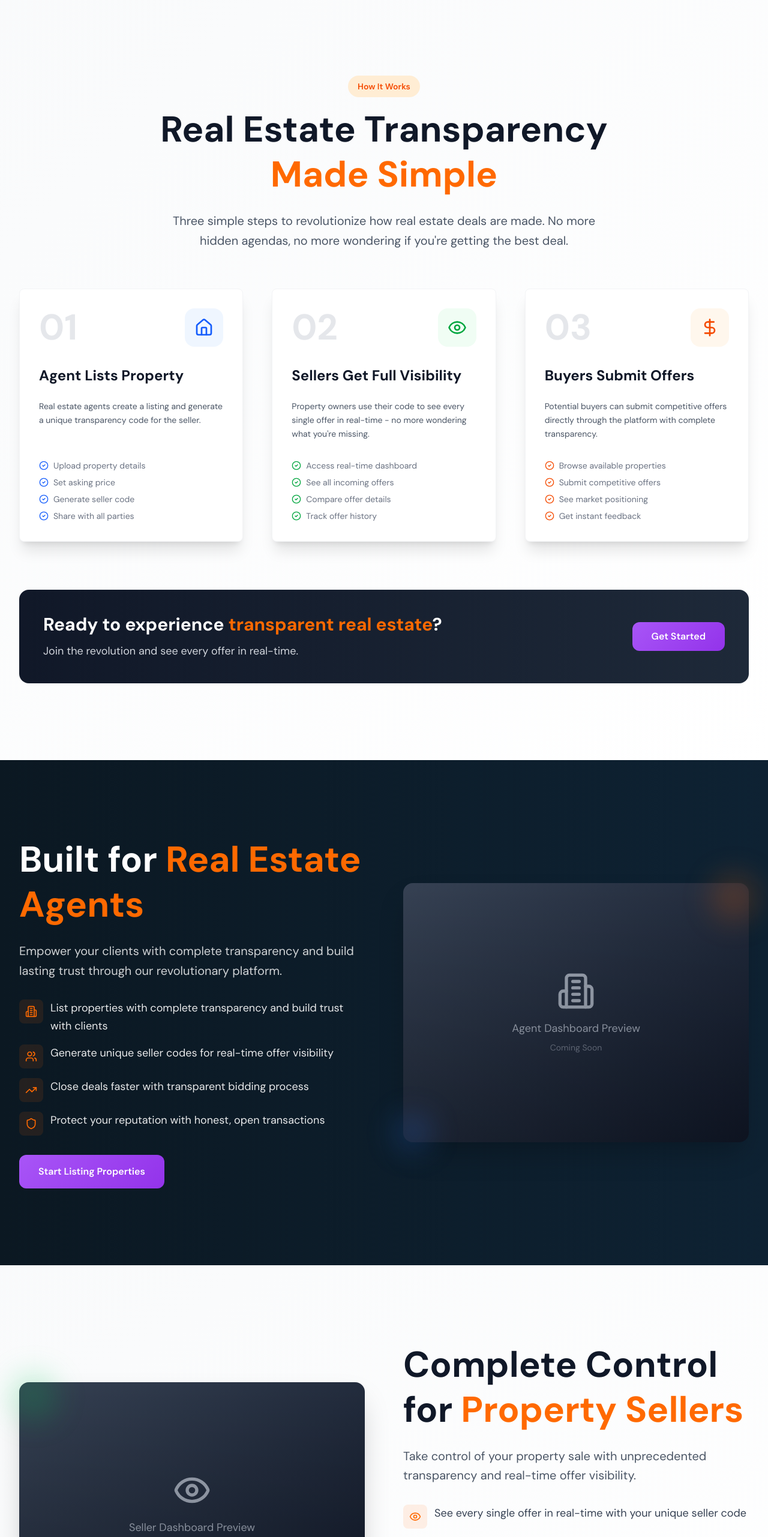
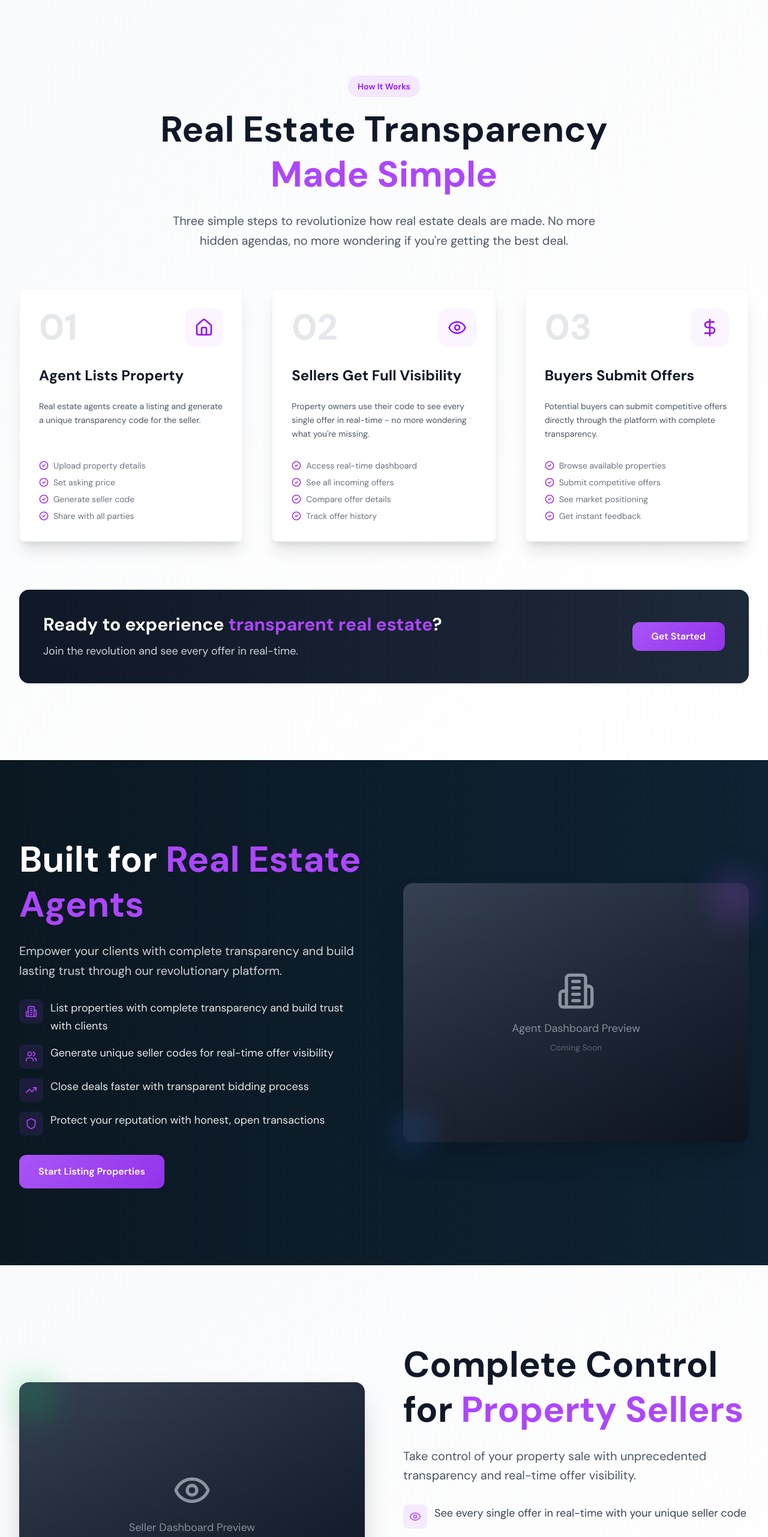
Before and after one commit to RightOfferUK/rightoffer, a Next.js app: page / in a window 1280 px wide. Shown: the part 1164-3726 px from the top of the page at 60% size. Built offline with nearby package versions, Linux system fonts and the light colour scheme; no server answers.

Commit message:
updated new colour scheme for landing page

```diff
--- a/src/components/home/ForAgents.tsx
+++ b/src/components/home/ForAgents.tsx
@@ -59,7 +59,7 @@ const ForAgents = () => {
               variants={itemVariants}
             >
               Built for
-              <span className="text-orange-500"> Real Estate Agents</span>
+              <span className="text-purple-500"> Real Estate Agents</span>
             </motion.h2>
 
             <motion.p
@@ -82,8 +82,8 @@ const ForAgents = () => {
                   >
 
                     <div className="flex items-start gap-3">
-                      <div className="w-10 h-10 bg-orange-500/10 rounded-lg flex items-center justify-center flex-shrink-0">
-                        <IconComponent className="w-5 h-5 text-orange-500" />
+                      <div className="w-10 h-10 bg-purple-500/10 rounded-lg flex items-center justify-center flex-shrink-0">
+                        <IconComponent className="w-5 h-5 text-purple-500" />
                       </div>
                       <p className="text-white/90 font-dm-sans text-lg leading-relaxed">
                         {benefit.text}
@@ -131,7 +131,7 @@ const ForAgents = () => {
             </div>
 
             {/* Decorative elements */}
-            <div className="absolute -top-4 -right-4 w-20 h-20 bg-orange-500/20 rounded-full blur-xl"></div>
+            <div className="absolute -top-4 -right-4 w-20 h-20 bg-purple-500/20 rounded-full blur-xl"></div>
             <div className="absolute -bottom-4 -left-4 w-16 h-16 bg-blue-500/20 rounded-full blur-xl"></div>
           </motion.div>
         </div>
--- a/src/components/home/ForSellers.tsx
+++ b/src/components/home/ForSellers.tsx
@@ -70,7 +70,7 @@ const ForSellers = () => {
 
             {/* Decorative elements */}
             <div className="absolute -top-4 -left-4 w-20 h-20 bg-green-500/20 rounded-full blur-xl"></div>
-            <div className="absolute -bottom-4 -right-4 w-16 h-16 bg-orange-500/20 rounded-full blur-xl"></div>
+            <div className="absolute -bottom-4 -right-4 w-16 h-16 bg-purple-500/20 rounded-full blur-xl"></div>
           </motion.div>
 
           {/* Right side - Content */}
@@ -86,7 +86,7 @@ const ForSellers = () => {
               variants={itemVariants}
             >
               Complete Control for
-              <span className="text-orange-500"> Property Sellers</span>
+              <span className="text-purple-500"> Property Sellers</span>
             </motion.h2>
 
             <motion.p
@@ -109,8 +109,8 @@ const ForSellers = () => {
                   >
 
                     <div className="flex items-start gap-3">
-                      <div className="w-10 h-10 bg-orange-500/10 rounded-lg flex items-center justify-center flex-shrink-0">
-                        <IconComponent className="w-5 h-5 text-orange-500" />
+                      <div className="w-10 h-10 bg-purple-500/10 rounded-lg flex items-center justify-center flex-shrink-0">
+                        <IconComponent className="w-5 h-5 text-purple-500" />
                       </div>
                       <p className="text-gray-700 font-dm-sans text-lg leading-relaxed">
                         {benefit.text}
--- a/src/components/home/HowItWorks.tsx
+++ b/src/components/home/HowItWorks.tsx
@@ -12,9 +12,9 @@ const HowItWorks = () => {
       description: "Real estate agents create a listing and generate a unique transparency code for the seller.",
       icon: Home,
       details: ["Upload property details", "Set asking price", "Generate seller code", "Share with all parties"],
-      color: "from-blue-500 to-blue-600",
-      bgColor: "bg-blue-50",
-      textColor: "text-blue-600"
+      color: "from-purple-500 to-purple-600",
+      bgColor: "bg-purple-50",
+      textColor: "text-purple-600"
     },
     {
       number: "02",
@@ -22,9 +22,9 @@ const HowItWorks = () => {
       description: "Property owners use their code to see every single offer in real-time - no more wondering what you're missing.",
       icon: Eye,
       details: ["Access real-time dashboard", "See all incoming offers", "Compare offer details", "Track offer history"],
-      color: "from-green-500 to-green-600",
-      bgColor: "bg-green-50",
-      textColor: "text-green-600"
+      color: "from-purple-600 to-purple-700",
+      bgColor: "bg-purple-50",
+      textColor: "text-purple-600"
     },
     {
       number: "03",
@@ -32,9 +32,9 @@ const HowItWorks = () => {
       description: "Potential buyers can submit competitive offers directly through the platform with complete transparency.",
       icon: DollarSign,
       details: ["Browse available properties", "Submit competitive offers", "See market positioning", "Get instant feedback"],
-      color: "from-orange-500 to-orange-600",
-      bgColor: "bg-orange-50",
-      textColor: "text-orange-600"
+      color: "from-purple-700 to-purple-800",
+      bgColor: "bg-purple-50",
+      textColor: "text-purple-600"
     }
   ];
 
@@ -71,7 +71,7 @@ const HowItWorks = () => {
           viewport={{ once: true }}
         >
           <motion.span
-            className="inline-block px-4 py-2 bg-orange-100 text-orange-600 rounded-full text-sm font-semibold font-dm-sans mb-4"
+            className="inline-block px-4 py-2 bg-purple-100 text-purple-600 rounded-full text-sm font-semibold font-dm-sans mb-4"
             initial={{ opacity: 0, scale: 0.8 }}
             whileInView={{ opacity: 1, scale: 1 }}
             transition={{ duration: 0.6, delay: 0.2 }}
@@ -88,7 +88,7 @@ const HowItWorks = () => {
             viewport={{ once: true }}
           >
             Real Estate Transparency
-            <span className="text-orange-500"> Made Simple</span>
+            <span className="text-purple-500"> Made Simple</span>
           </motion.h2>
 
           <motion.p
@@ -215,7 +215,7 @@ const HowItWorks = () => {
                 transition={{ duration: 0.6, delay: 0.2 }}
                 viewport={{ once: true }}
               >
-                Ready to experience <span className="text-orange-500">transparent real estate</span>?
+                Ready to experience <span className="text-purple-500">transparent real estate</span>?
               </motion.h3>
               <motion.p
                 className="text-gray-300 font-dm-sans text-base lg:text-lg"
--- a/src/components/home/PricingContact.tsx
+++ b/src/components/home/PricingContact.tsx
@@ -38,46 +38,75 @@ const PricingContact = () => {
             viewport={{ once: true }}
           >
             {/* Glass background effect */}
-            <div className="absolute inset-0 bg-gradient-to-r from-orange-500/20 to-orange-600/20 rounded-3xl blur-xl"></div>
+            <div className="absolute inset-0 bg-gradient-to-r from-purple-500/20 to-purple-600/20 rounded-3xl blur-xl"></div>
 
             <div className="relative backdrop-blur-xl bg-white/10 border border-white/20 rounded-3xl p-8 shadow-2xl h-full flex flex-col">
               <motion.div
-                className="text-center flex-1 flex flex-col justify-between"
+                className="text-center flex-1 flex flex-col"
                 initial={{ opacity: 0, y: 20 }}
                 whileInView={{ opacity: 1, y: 0 }}
                 transition={{ duration: 0.6, delay: 0.2 }}
                 viewport={{ once: true }}
               >
-                <div>
-                  <h3 className="text-2xl font-bold font-dm-sans text-white mb-4">Simple Pricing</h3>
+                {/* Header */}
                 <div className="mb-6">
-                    <span className="text-6xl font-black font-dm-sans text-orange-500">£25</span>
-                    <p className="text-white/80 font-dm-sans mt-2">per property listing</p>
+                  <h3 className="text-2xl font-bold font-dm-sans text-white mb-2">Simple Pricing</h3>
+                  <p className="text-white/70 font-dm-sans text-sm">Transparent pricing, no hidden costs</p>
                 </div>
 
-                  <div className="space-y-3 mb-8">
+                {/* Price */}
+                <div className="mb-8">
+                  <div className="flex items-baseline justify-center gap-2">
+                    <span className="text-6xl font-black font-dm-sans text-purple-500">£25</span>
+                    <span className="text-white/60 font-dm-sans text-lg">per listing</span>
+                  </div>
+                  <p className="text-white/80 font-dm-sans text-sm mt-2">One-time payment • No monthly fees</p>
+                </div>
+
+                {/* Features */}
+                <div className="space-y-4 mb-8">
                   <div className="flex items-center gap-3 text-white/90">
-                      <CheckCircle2 className="w-5 h-5 text-orange-500 flex-shrink-0" />
-                      <span className="font-dm-sans text-sm">Real-time transparency</span>
+                    <CheckCircle2 className="w-5 h-5 text-purple-500 flex-shrink-0" />
+                    <span className="font-dm-sans text-sm">Real-time offer transparency</span>
                   </div>
                   <div className="flex items-center gap-3 text-white/90">
-                      <CheckCircle2 className="w-5 h-5 text-orange-500 flex-shrink-0" />
-                      <span className="font-dm-sans text-sm">Seller codes included</span>
+                    <CheckCircle2 className="w-5 h-5 text-purple-500 flex-shrink-0" />
+                    <span className="font-dm-sans text-sm">Unique seller codes included</span>
                   </div>
                   <div className="flex items-center gap-3 text-white/90">
-                      <CheckCircle2 className="w-5 h-5 text-orange-500 flex-shrink-0" />
-                      <span className="font-dm-sans text-sm">No monthly fees</span>
+                    <CheckCircle2 className="w-5 h-5 text-purple-500 flex-shrink-0" />
+                    <span className="font-dm-sans text-sm">Unlimited buyer submissions</span>
                   </div>
+                  <div className="flex items-center gap-3 text-white/90">
+                    <CheckCircle2 className="w-5 h-5 text-purple-500 flex-shrink-0" />
+                    <span className="font-dm-sans text-sm">24/7 dashboard access</span>
+                  </div>
+                  <div className="flex items-center gap-3 text-white/90">
+                    <CheckCircle2 className="w-5 h-5 text-purple-500 flex-shrink-0" />
+                    <span className="font-dm-sans text-sm">Email notifications</span>
                   </div>
                 </div>
 
+                {/* Stats */}
+                <div className="grid grid-cols-2 gap-4 mb-8">
+                  <div className="bg-white/5 rounded-xl p-4 border border-white/10">
+                    <div className="text-2xl font-bold text-purple-500 font-dm-sans">500+</div>
+                    <div className="text-white/70 text-xs font-dm-sans">Properties Listed</div>
+                  </div>
+                  <div className="bg-white/5 rounded-xl p-4 border border-white/10">
+                    <div className="text-2xl font-bold text-purple-500 font-dm-sans">98%</div>
+                    <div className="text-white/70 text-xs font-dm-sans">Satisfaction Rate</div>
+                  </div>
+                </div>
+
+                {/* CTA */}
                 <motion.button
                   className="btn-primary-gradient w-full px-6 py-3 rounded-xl font-dm-sans font-semibold text-base mt-auto"
                   whileHover={{ scale: 1.02, y: -2 }}
                   whileTap={{ scale: 0.98 }}
                   transition={{ duration: 0.2 }}
                 >
-                  Get Started
+                  Start Listing Today
                 </motion.button>
               </motion.div>
             </div>
```
Lines whose indentation alone changed are shown as unchanged.
